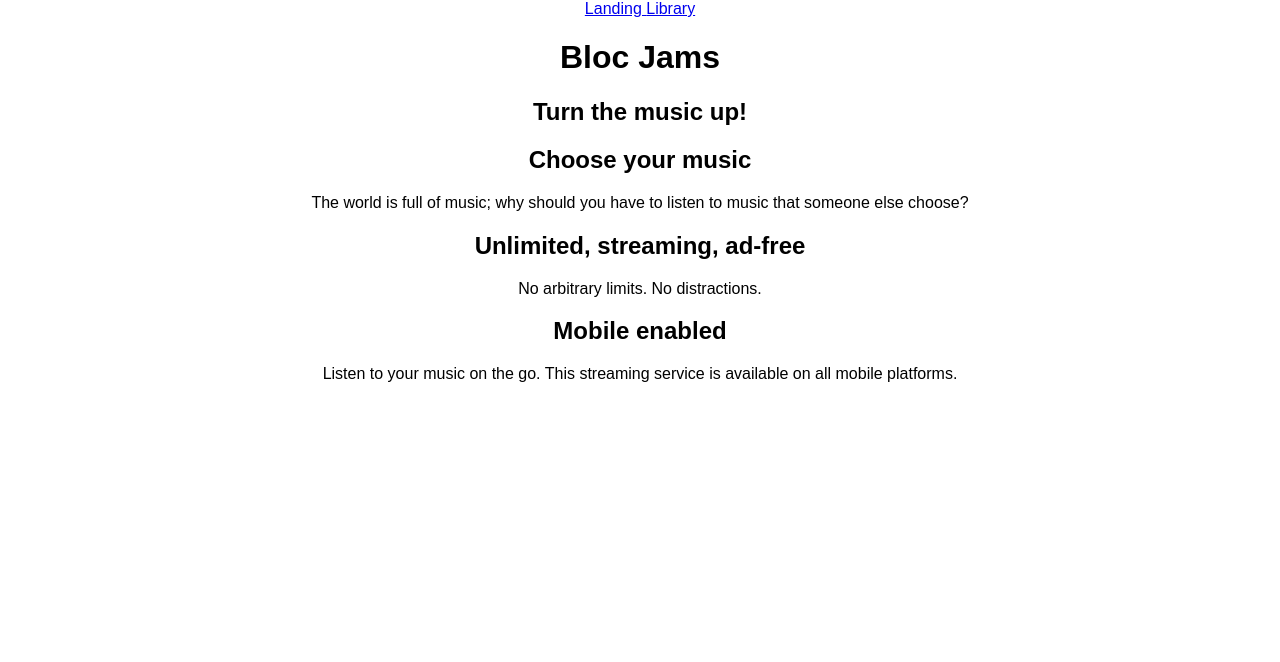
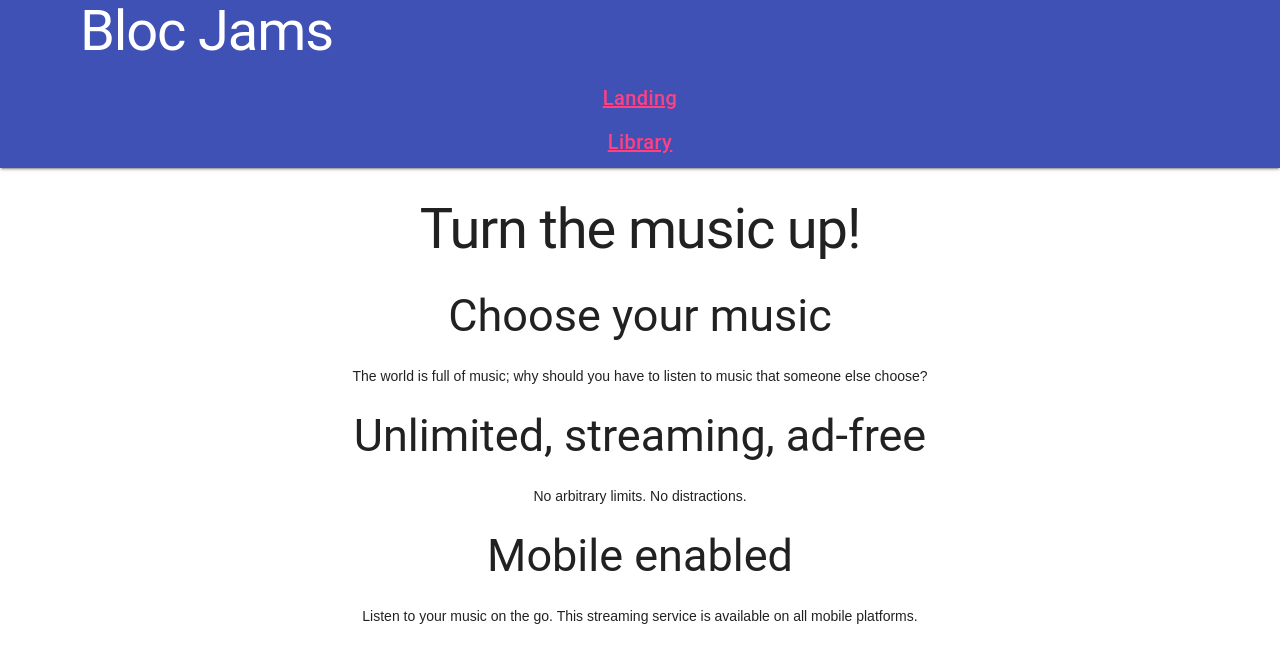
Before and after one commit to sakurakuba/bloc-jams-react, a React (Create React App) app: page / in a window 1280 px wide. Shown: the top 662 px of the page. Built offline with nearby package versions, Linux system fonts and the light colour scheme.

Commit message:
player-styling: completed

```diff
--- a/package.json
+++ b/package.json
@@ -3,6 +3,9 @@
   "version": "0.1.0",
   "private": true,
   "dependencies": {
+    "bootstrap": "^4.1.1",
+    "material-design-lite": "^1.3.0",
+    "npm": "^6.0.1",
     "react": "^16.3.2",
     "react-dom": "^16.3.2",
     "react-router-dom": "^4.2.2",
--- a/public/index.html
+++ b/public/index.html
@@ -6,6 +6,10 @@
     <meta name="theme-color" content="#000000">
 
     <link rel="stylesheet" href="http://code.ionicframework.com/ionicons/2.0.1/css/ionicons.min.css">
+
+    <link rel="stylesheet" href="https://fonts.googleapis.com/icon?family=Material+Icons">
+    <link rel="stylesheet" href="https://code.getmdl.io/1.3.0/material.indigo-pink.min.css">
+    <script defer src="https://code.getmdl.io/1.3.0/material.min.js"></script>
     <!--
       manifest.json provides metadata used when your web app is added to the
       homescreen on Android. See https://developers.google.com/web/fundamentals/engage-and-retain/web-app-manifest/
@@ -24,6 +28,7 @@
     <title>React App</title>
   </head>
   <body>
+
     <noscript>
       You need to enable JavaScript to run this app.
     </noscript>
--- a/src/App.js
+++ b/src/App.js
@@ -9,12 +9,19 @@
   render() {
     return (
       <div className="App">
-        <header>
+      <div className="mdl-layout mdl-js-layout">
+        <header className="mdl-layout__header">
+        <div className="mdl-layout-icon"></div>
+            <div className="mdl-layout__header-row">
+              <span className="mdl-layout__title">
+                <h1>Bloc Jams</h1>
+              </span>
+	          </div>
+            <div className="mdl-layout-spacer"></div>
           <nav>
-            <Link to='/'>Landing </Link>
-            <Link to='/library'>Library</Link>
+            <Link to='/'> <h5>Landing</h5> </Link>
+            <Link to='/library'> <h5>Library</h5> </Link>
           </nav>
-          <h1>Bloc Jams</h1>
         </header>
         <main>
           <Route exact path="/" component={Landing} />
@@ -22,6 +29,7 @@
           <Route path="/album/:slug" component={Album} />
         </main>
       </div>
+      </div>
     );
   }
 }
--- a/src/components/Album.js
+++ b/src/components/Album.js
@@ -113,7 +113,7 @@
                     <div id="release-info">{this.state.album.releaseInfo}</div>
                 </div>
                 </section>
-                <table id="song-list">
+                <table id="song-list" className="mdl-data-table mdl-js-data-table mdl-data-table--selectable mdl-shadow--2dp">
                     <colgroup>
                      <col id="song-number-column" />
                      <col id="song-title-column" />
@@ -125,7 +125,7 @@
             this.state.album.songs.map( (song, index) =>
             <tr className="song" key={index} onClick={() => this.handleSongClick(song)} >
             <td className="song-actions">
-            <button>
+            <button className="mdl-button mdl-js-button mdl-button--raised">
               <span className="song-number">{index+1}</span>
               <span className="ion-play"></span>
               <span className="ion-pause"></span>
```
Also changed, not shown: 1 other file (tests, documents, lock files or other folders).
